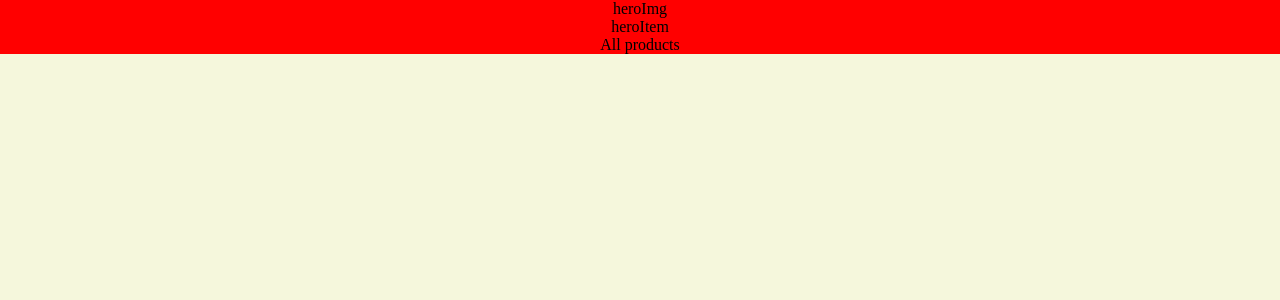
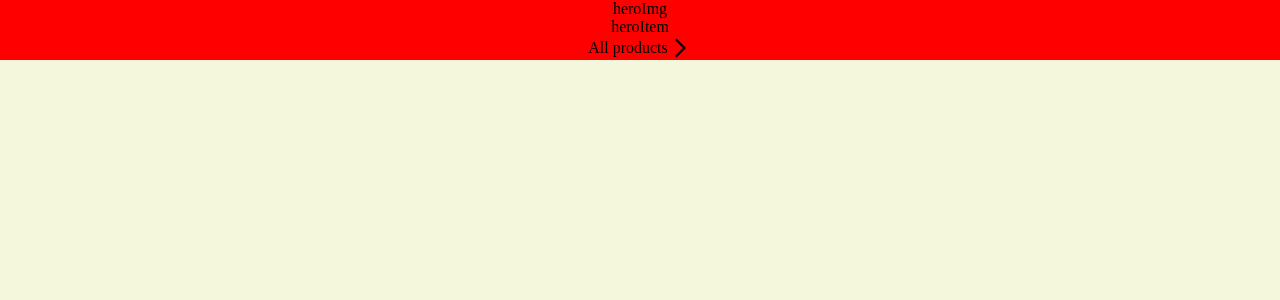
Before and after one commit to R3ptarGreen/WikiCoffee---Project, a React (Vite) app: page /test in a window 1280 px wide. Shown: the top 300 px of the page. Built offline with nearby package versions, Linux system fonts and the light colour scheme; a web font is replaced by a local one.

Commit message:
test(icon component): Test the icon componente and add

```diff
--- a/src/components/atoms/allProductsButton/AllProductsButton.jsx
+++ b/src/components/atoms/allProductsButton/AllProductsButton.jsx
@@ -1,12 +1,19 @@
+import './AllProductsButton.scss';
 import { useNavigate } from 'react-router-dom';
+import { Icon } from '../../';
 
 const AllProductsButton = () => {
 	const navigate = useNavigate();
 	const handleNavigate = () => {
-		navigate('/products')
-	}
+		navigate('/products');
+	};
 
-	return <button onClick={handleNavigate}>All products</button>;
+	return (
+		<button className='item' onClick={handleNavigate}>
+			All products
+			<Icon icon={'next'} />
+		</button>
+	);
 };
 
 export default AllProductsButton;
--- a/src/components/atoms/allProductsButton/AllProductsButton.scss
+++ b/src/components/atoms/allProductsButton/AllProductsButton.scss
@@ -0,0 +1,4 @@
+.item {
+    @include flex(row, 0, center, center);
+    width: fit-content;
+}
--- a/src/components/atoms/iconComponent/Icon.jsx
+++ b/src/components/atoms/iconComponent/Icon.jsx
@@ -0,0 +1,15 @@
+import PropTypes from 'prop-types';
+
+const Icon = ({ icon, linkWeb }) => {
+	const pathIcon = `assets/svg/${icon}.svg`;
+	return (
+		<a href={linkWeb} className='item'>
+			<img src={pathIcon} alt={icon} />
+		</a>
+	);
+};
+Icon.propTypes = {
+	icon: PropTypes.string,
+	linkWeb: PropTypes.string,
+};
+export default Icon;
--- a/src/components/atoms/iconComponent/Icon.scss
+++ b/src/components/atoms/iconComponent/Icon.scss
@@ -0,0 +1,4 @@
+.item {
+    @include flex(row, 0, center, center);
+    height: fit-content;
+}
--- a/src/components/index.js
+++ b/src/components/index.js
@@ -1,5 +1,5 @@
 export { default as AllProductsButton } from './atoms/allProductsButton/AllProductsButton';
-export * from './atoms/iconComponent/Icon';
+export { default as Icon } from './atoms/iconComponent/Icon';
 export { default as Img } from './atoms/imgComponent/Img';
 export * from './index';
 export { default as HeroItem } from './molecules/heroItem/HeroItem';
```
Also changed, not shown: public/assets/svg/next.svg (added), src/components/atoms/imgComponent/Img.scss (deleted), 1 other file (tests, documents, lock files or other folders).
